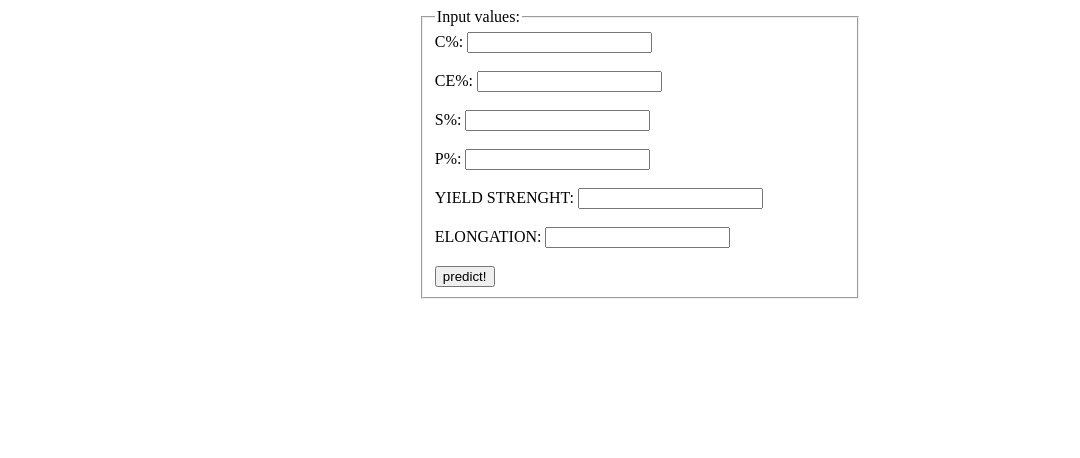
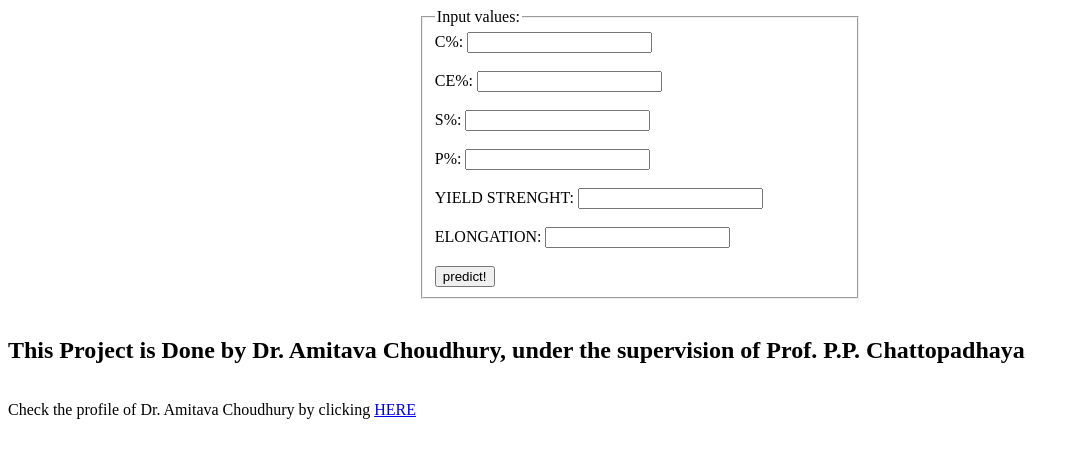
Before and after one commit to amitavachoudhury/Rolling_methods, a Flask app: page / in a window 1280 px wide. Shown: the top 458 px of the page, without its empty margins (0-1080 px from the left). Run offline with Flask 2, Linux system fonts and the light colour scheme; parts of the project's set-up code (start-up, migrations or seed data) failed here and were passed over.

Commit message:
Update home.html

```diff
--- a/templates/home.html
+++ b/templates/home.html
@@ -45,6 +45,7 @@ form {
     </fieldset>
 </form>
 <br>
-
+<h2>This Project is Done by Dr. Amitava Choudhury, under the supervision of Prof. P.P. Chattopadhaya</h2>
+	<br> Check the profile of Dr. Amitava Choudhury by clicking <a href ='https://sites.google.com/view/amitava' target ='_blank'> HERE </a>
 
 </html>
```
